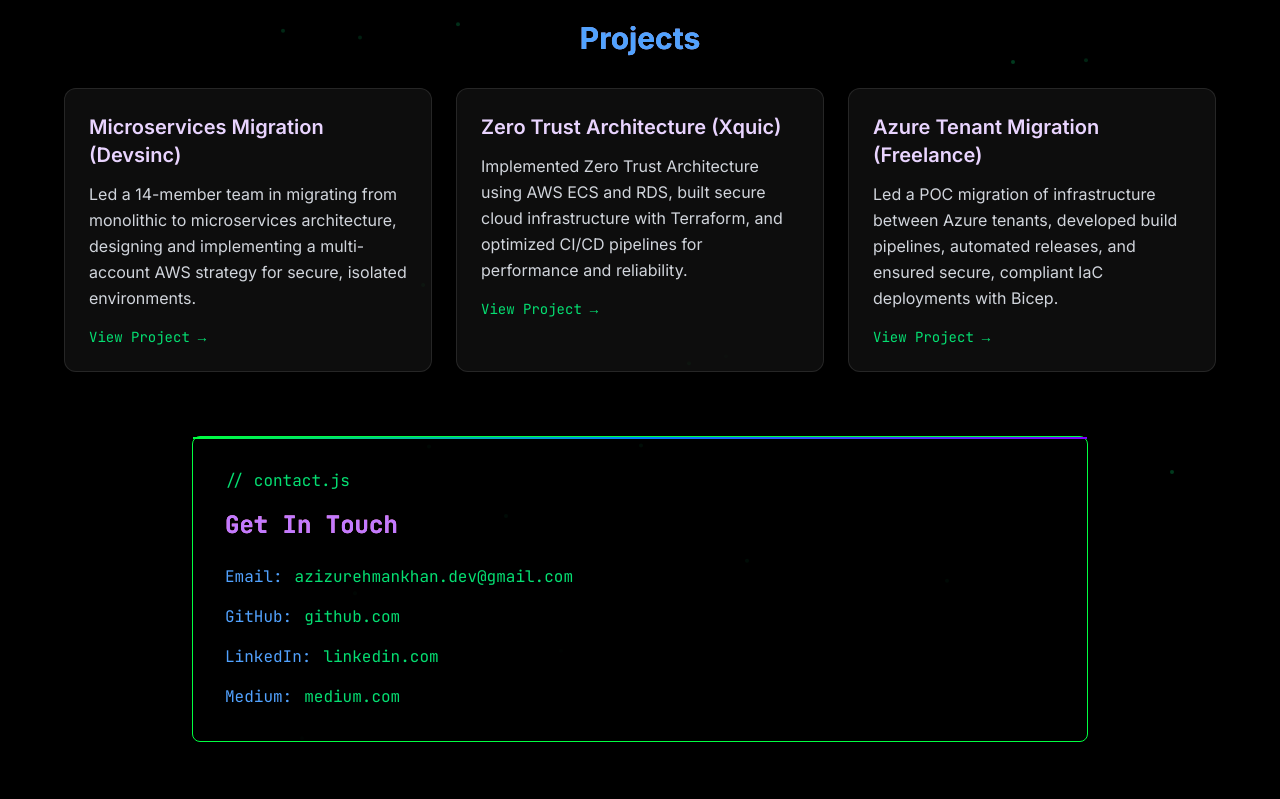
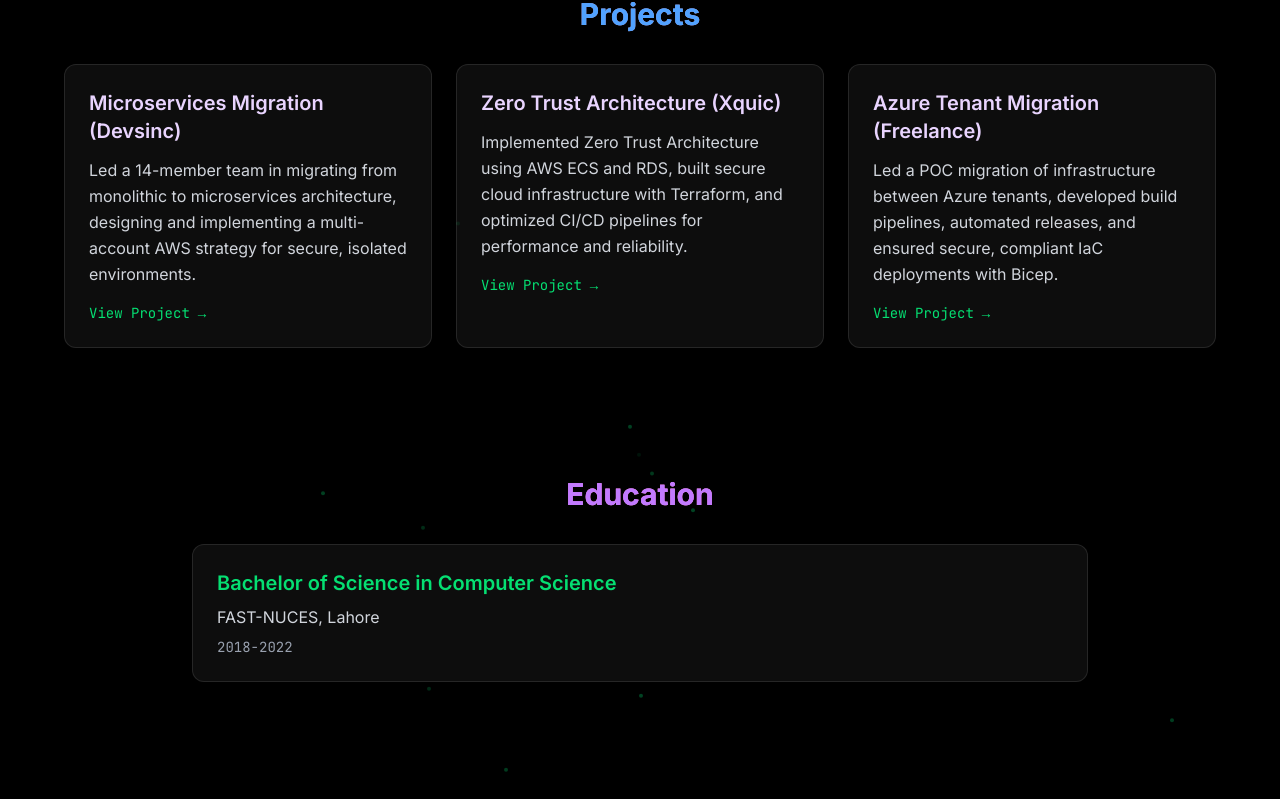
Before and after one commit to Aziz-ur-Rehman-Khan/DevOps-Terminal, a Next.js app: page / in a window 1280 px wide. Shown: the part 1998-2797 px from the top of the page. Built offline with nearby package versions, Linux system fonts and the light colour scheme.

Commit message:
feat: added code for Education section in resume

```diff
--- a/public/content.json
+++ b/public/content.json
@@ -39,6 +39,13 @@
       "link": "https://www.weatherbys.co.uk/racing"
     }
   ],
+  "education": [
+    {
+      "degree": "Bachelor of Science in Computer Science",
+      "institution": "FAST-NUCES, Lahore",
+      "year": "2018-2022"
+    }
+  ],
   "contact": {
     "email": "azizurehmankhan.dev@gmail.com",
     "github": "https://github.com/Aziz-ur-Rehman-Khan",
--- a/src/app/components/DiagramGallery.tsx
+++ b/src/app/components/DiagramGallery.tsx
@@ -2,6 +2,7 @@
 'use client';
 import { useEffect, useState, useCallback } from "react";
 import { motion, AnimatePresence } from "framer-motion";
+import Image from "next/image";
 
 export default function DiagramGallery() {
   const [images, setImages] = useState<string[]>([]);
@@ -37,10 +38,12 @@ export default function DiagramGallery() {
             transition={{ duration: 0.6, delay: idx * 0.1 }}
             whileHover={{ scale: 1.05, boxShadow: "0 0 20px #00ff41" }}
           >
-            <img
+            <Image
               src={src}
               alt={`Diagram ${idx + 1}`}
               className="w-full h-64 object-contain bg-white cursor-pointer transition"
+              width={256}
+              height={192}
               onClick={() => setSelectedImage(src)}
             />
           </motion.div>
@@ -71,10 +74,12 @@ export default function DiagramGallery() {
               >
                 &times;
               </button>
-              <img
+              <Image
                 src={selectedImage}
                 alt="Enlarged diagram"
                 className="w-full max-h-[80vh] object-contain rounded-lg shadow-2xl border-4 border-green-400 bg-white"
+                width={1280}
+                height={960}
               />
             </motion.div>
           </motion.div>
--- a/src/app/components/FloatingTerminal.tsx
+++ b/src/app/components/FloatingTerminal.tsx
@@ -2,13 +2,48 @@
 import { motion, AnimatePresence } from "framer-motion";
 import { useState, useEffect } from "react";
 import { FiTerminal } from "react-icons/fi";
+
+interface Contact {
+  email: string;
+  github: string;
+  linkedin: string;
+  phone: string;
+  medium: string;
+  location: string;
+}
+
+interface Project {
+  name: string;
+  description: string;
+  link: string;
+}
+
+interface Education {
+  degree: string;
+  institution: string;
+  year: string;
+}
+
+interface About {
+  heading: string;
+  content: string;
+}
+
+interface Content {
+  hero: { name: string; title: string; description: string; };
+  about: About;
+  skills: string[];
+  projects: Project[];
+  education: Education[];
+  contact: Contact;
+}
 
 export default function FloatingTerminal() {
   const [isOpen, setIsOpen] = useState(false);
   const [currentCommand, setCurrentCommand] = useState("");
   const [commandHistory, setCommandHistory] = useState<string[]>([]);
   const [outputHistory, setOutputHistory] = useState<string[]>([]);
-  const [content, setContent] = useState<any>(null);
+  const [content, setContent] = useState<Content | null>(null);
 
   useEffect(() => {
     fetch('/content.json')
@@ -18,10 +53,11 @@ export default function FloatingTerminal() {
   }, []);
 
   const commands = {
-    help: "Available commands: help, about, skills, projects, contact, clear, exit",
+    help: "Available commands: help, about, skills, projects, education, contact, clear, exit",
     about: content?.about?.content || "Loading...",
     skills: content?.skills?.join('\n') || "Loading...",
-    projects: content?.projects?.map((p: any) => `${p.name}: ${p.description}`).join('\n\n') || "Loading...",
+    projects: content?.projects?.map((p: Project) => `${p.name}: ${p.description}`).join('\n\n') || "Loading...",
+    education: content?.education?.map((edu: Education) => `${edu.degree}\n${edu.institution}, ${edu.year}`).join('\n\n') || "Loading...",
     contact: content?.contact ?
       `Email: ${content.contact.email}\nGitHub: ${content.contact.github}\nLinkedIn: ${content.contact.linkedin}\nPhone: ${content.contact.phone}\nMedium: ${content.contact.medium}\nLocation: ${content.contact.location}` :
       "Loading...",
@@ -117,7 +153,7 @@ export default function FloatingTerminal() {
                     Welcome to the interactive terminal!
                   </div>
                   <div className="text-gray-500">
-                    Type 'help' to see available commands.
+                    Type &apos;help&apos; to see available commands.
                   </div>
 
                   {/* Command history */}
--- a/src/app/components/Footer.tsx
+++ b/src/app/components/Footer.tsx
@@ -79,7 +79,7 @@ export default function Footer() {
           transition={{ delay: 0.2 }}
           viewport={{ once: true }}
         >
-          <span className="text-green-400">$</span> echo "Thanks for visiting!"
+          <span className="text-green-400">$</span> echo &quot;Thanks for visiting!&quot;
         </motion.div>
 
         <motion.div
--- a/src/app/components/MediumFeed.tsx
+++ b/src/app/components/MediumFeed.tsx
@@ -1,6 +1,7 @@
 'use client';
 import { useEffect, useState } from "react";
 import { motion, AnimatePresence } from "framer-motion";
+import Image from "next/image";
 
 interface MediumPost {
   title: string;
@@ -68,10 +69,12 @@ export default function MediumFeed() {
           >
                 <div className="flex items-center mb-4">
                   {post.thumbnail && (
-                    <img
+                    <Image
                       src={post.thumbnail}
                       alt={post.title}
                       className="w-16 h-16 rounded-lg object-cover mr-4 border-2 border-green-400"
+                      width={64}
+                      height={64}
                     />
                   )}
                   <div>
--- a/src/app/page.tsx
+++ b/src/app/page.tsx
@@ -1,19 +1,60 @@
 'use client';
 
-import { useEffect, useState, useCallback } from "react";
+import { useEffect, useState } from "react";
 import { motion, AnimatePresence } from "framer-motion";
 import FloatingTerminal from "./components/FloatingTerminal";
 import ParticleSystem from "./components/ParticleSystem";
 import TypewriterText from "./components/TypewriterText";
 import GlitchText from "./components/GlitchText";
-import { usePathname, useRouter } from "next/navigation";
+import { usePathname } from "next/navigation";
+
+interface Contact {
+  email: string;
+  github: string;
+  linkedin: string;
+  phone: string;
+  medium: string;
+  location: string;
+}
+
+interface Project {
+  name: string;
+  description: string;
+  link: string;
+}
+
+interface Education {
+  degree: string;
+  institution: string;
+  year: string;
+}
+
+interface Hero {
+  name: string;
+  title: string;
+  subtitle: string;
+  description: string;
+}
+
+interface About {
+  heading: string;
+  content: string;
+}
+
+interface Content {
+  hero: Hero;
+  about: About;
+  skills: string[];
+  projects: Project[];
+  education: Education[];
+  contact: Contact;
+}
 
 export default function Home() {
-  const [content, setContent] = useState<any>(null);
+  const [content, setContent] = useState<Content | null>(null);
   const [isTypingComplete, setIsTypingComplete] = useState(false);
 
   const pathname = usePathname();
-  const router = useRouter();
 
   useEffect(() => {
     fetch('/content.json')
@@ -34,16 +75,6 @@ export default function Home() {
       }
     }
   }, [pathname]);
-
-  const handleContactClick = useCallback((e: React.MouseEvent) => {
-    e.preventDefault();
-    if (pathname === "/") {
-      const el = document.getElementById("contact");
-      if (el) el.scrollIntoView({ behavior: "smooth" });
-    } else {
-      router.push("/#contact");
-    }
-  }, [pathname, router]);
 
   if (!content) {
     return (
@@ -210,7 +241,7 @@ export default function Home() {
               transition={{ duration: 0.8, delay: 0.2 }}
               viewport={{ once: true }}
             >
-              <div className="font-mono text-green-400 mb-4">// about.js</div>
+              <div className="font-mono text-green-400 mb-4">{/* about.js */}</div>
               <motion.div
                 className="mb-4"
                 initial={{ opacity: 0, y: 20 }}
@@ -300,7 +331,7 @@ export default function Home() {
               />
             </motion.div>
             <div className="grid md:grid-cols-2 lg:grid-cols-3 gap-6">
-              {content.projects.map((project: any, idx: number) => (
+              {content.projects.map((project: Project, idx: number) => (
                 <motion.a
                   key={project.name}
                   href={project.link}
@@ -341,6 +372,54 @@ export default function Home() {
               ))}
             </div>
           </div>
+        </motion.section>
+
+        {/* Education Section */}
+        <motion.section
+          className="py-16 px-4"
+          initial={{ opacity: 0 }}
+          whileInView={{ opacity: 1 }}
+          transition={{ duration: 0.8 }}
+          viewport={{ once: true }}
+        >
+          <div className="max-w-4xl mx-auto">
+            <motion.div
+              className="mb-8 text-center"
+              initial={{ opacity: 0, y: 30 }}
+              whileInView={{ opacity: 1, y: 0 }}
+              transition={{ duration: 0.8 }}
+              viewport={{ once: true }}
+            >
+              <GlitchText
+                text="Education"
+                className="text-3xl font-bold text-purple-400"
+                intensity={0.15}
+                frequency={0.005}
+              />
+            </motion.div>
+            <div className="grid md:grid-cols-1 gap-6">
+              {content.education.map((edu: Education, idx: number) => (
+                <motion.div
+                  key={idx}
+                  className="glass p-6 rounded-lg border border-gray-700 hover:border-green-400 transition-all duration-300"
+                  initial={{ opacity: 0, y: 30 }}
+                  whileInView={{ opacity: 1, y: 0 }}
+                  transition={{ duration: 0.6, delay: idx * 0.1 }}
+                  viewport={{ once: true }}
+                  whileHover={{
+                    y: -5,
+                    boxShadow: "0 10px 30px rgba(0, 255, 65, 0.2)"
+                  }}
+                >
+                  <h3 className="text-xl font-semibold text-green-400 mb-2">{edu.degree}</h3>
+                  <p className="text-gray-300 mb-2">{edu.institution}</p>
+                  <p className="text-gray-400 text-sm font-mono">{edu.year}</p>
+                </motion.div>
+              ))}
+            </div>
+          </div>
+        </motion.section>
+
         {/* Contact Section */}
         <motion.section
           id="contact"
@@ -358,7 +437,7 @@ export default function Home() {
               transition={{ duration: 0.8, delay: 0.2 }}
               viewport={{ once: true }}
             >
-                <div className="font-mono text-green-400 mb-4">// contact.js</div>
+              <div className="font-mono text-green-400 mb-4">{/* contact.js */}</div>
               <motion.div
                 className="mb-6"
                 initial={{ opacity: 0, y: 20 }}
@@ -420,7 +499,6 @@ export default function Home() {
             </motion.div>
           </div>
         </motion.section>
-        </motion.section>
       </div>
 
       {/* Floating Terminal */}
--- a/src/app/resume/page.tsx
+++ b/src/app/resume/page.tsx
@@ -3,8 +3,6 @@ import { EnvelopeIcon, PhoneIcon, MapPinIcon } from '@heroicons/react/24/outline
 import { FaGithub, FaLinkedin, FaMedium } from 'react-icons/fa';
 import * as motion from "motion/react-client";
 import { useEffect, useState } from "react";
-import { usePathname, useRouter } from 'next/navigation';
-import { useCallback } from 'react';
 
 interface Contact {
   email: string;
@@ -21,18 +19,23 @@ interface Project {
   link: string;
 }
 
+interface Education {
+  degree: string;
+  institution: string;
+  year: string;
+}
+
 interface Content {
   hero: { name: string; title: string; description: string; };
   about: { heading: string; content: string; };
   skills: string[];
   projects: Project[];
+  education: Education[];
   contact: Contact;
 }
 
 export default function ResumePage() {
   const [content, setContent] = useState<Content | null>(null);
-  const pathname = usePathname();
-  const router = useRouter();
 
   useEffect(() => {
     fetch('/content.json')
@@ -50,16 +53,6 @@ export default function ResumePage() {
       }
     }
   }, []);
-
-  const handleContactClick = useCallback((e: React.MouseEvent) => {
-    e.preventDefault();
-    if (pathname === "/") {
-      const el = document.getElementById("contact");
-      if (el) el.scrollIntoView({ behavior: "smooth" });
-    } else {
-      router.push("/#contact");
-    }
-  }, [pathname, router]);
 
   return (
     <main className="max-w-3xl mx-auto py-12 px-4 text-white">
@@ -176,7 +169,7 @@ export default function ResumePage() {
             {content.projects.map((project, idx) => (
               <li key={idx} className="bg-gray-800 rounded-lg p-4">
                 <a
-
+                  href={project.link}
                   target="_blank"
                   rel="noopener noreferrer"
                   className="text-green-400 font-semibold "
@@ -191,6 +184,7 @@ export default function ResumePage() {
       )}
 
       {/* Education */}
+      {content && (
         <motion.section
           initial={{ opacity: 0, y: 30 }}
           animate={{ opacity: 1, y: 0 }}
@@ -198,11 +192,14 @@ export default function ResumePage() {
           className="mb-8"
         >
           <h3 className="text-xl font-bold text-blue-300 mb-2">Education</h3>
-        <div>
-          <h4 className="font-semibold text-lg">BS Computer Science</h4>
-          <span className="text-gray-400 text-sm">Your University Name, 2017 – 2021</span>
+          {content.education.map((edu, idx) => (
+            <div key={idx} className="mb-4">
+              <h4 className="font-semibold text-lg">{edu.degree}</h4>
+              <span className="text-gray-400 text-sm">{edu.institution}, {edu.year}</span>
             </div>
+          ))}
         </motion.section>
+      )}
 
       {/* Download Button */}
       <motion.a
```
Lines whose indentation alone changed are shown as unchanged.
